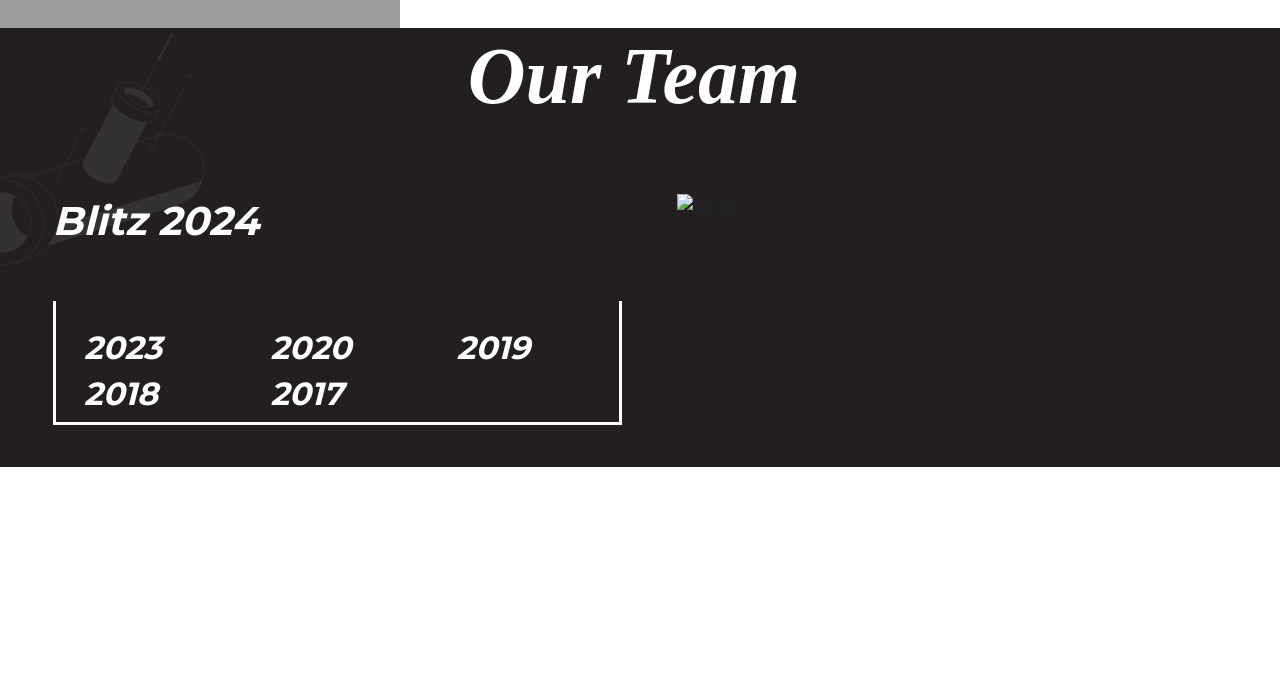
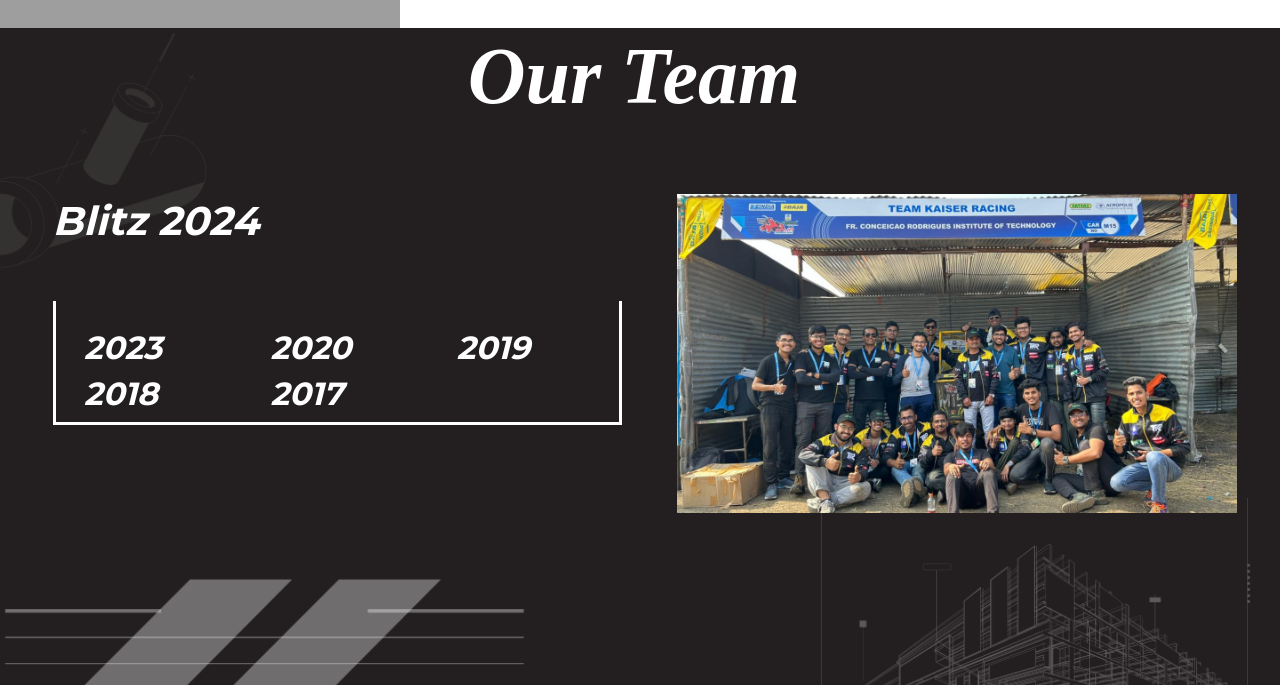
Before and after one commit to shraddhatech16/teamkaiserracing, a plain HTML site: page index.html in a window 1280 px wide. Shown: the part 1160-1845 px from the top of the page. Drawn offline with nearby package versions, Linux system fonts and the light colour scheme; grey boxes are pictures that could not be loaded.

Commit message:
first commit

```diff
--- a/index.html
+++ b/index.html
@@ -112,7 +112,7 @@
                 </div>
                 <div class="col-lg-6">
                 <!-- <img class="team-bg vision" src="assets\img\team\team-bg.png" alt="Image"> -->
-                    <img class="team-pic" src="assets\img\team\team-pic.png" alt="Image">
+                    <img class="team-pic" src="assets\img\team\team-pic.jpg" alt="Image">
                 </div>
             </div>
         </div>
```
